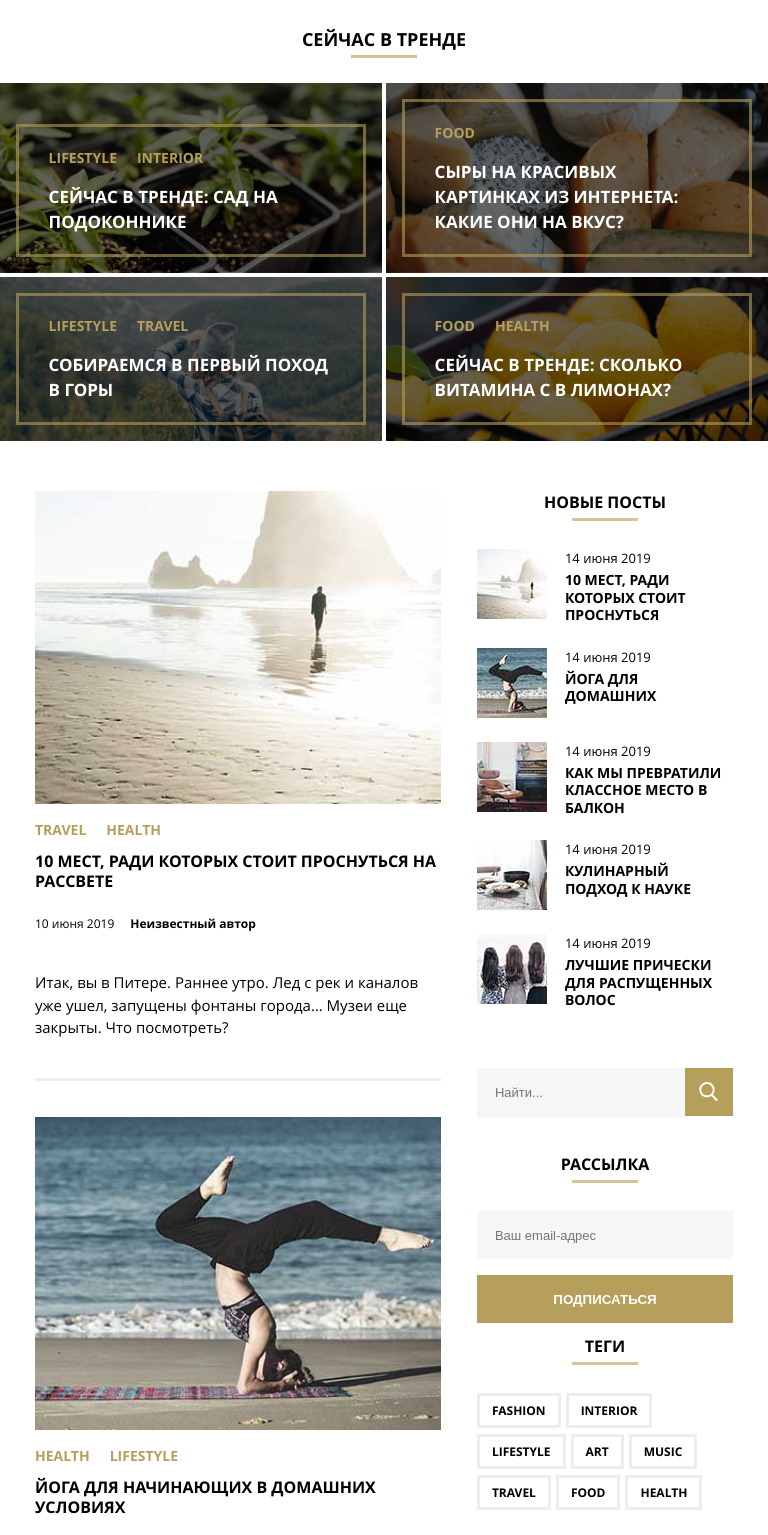
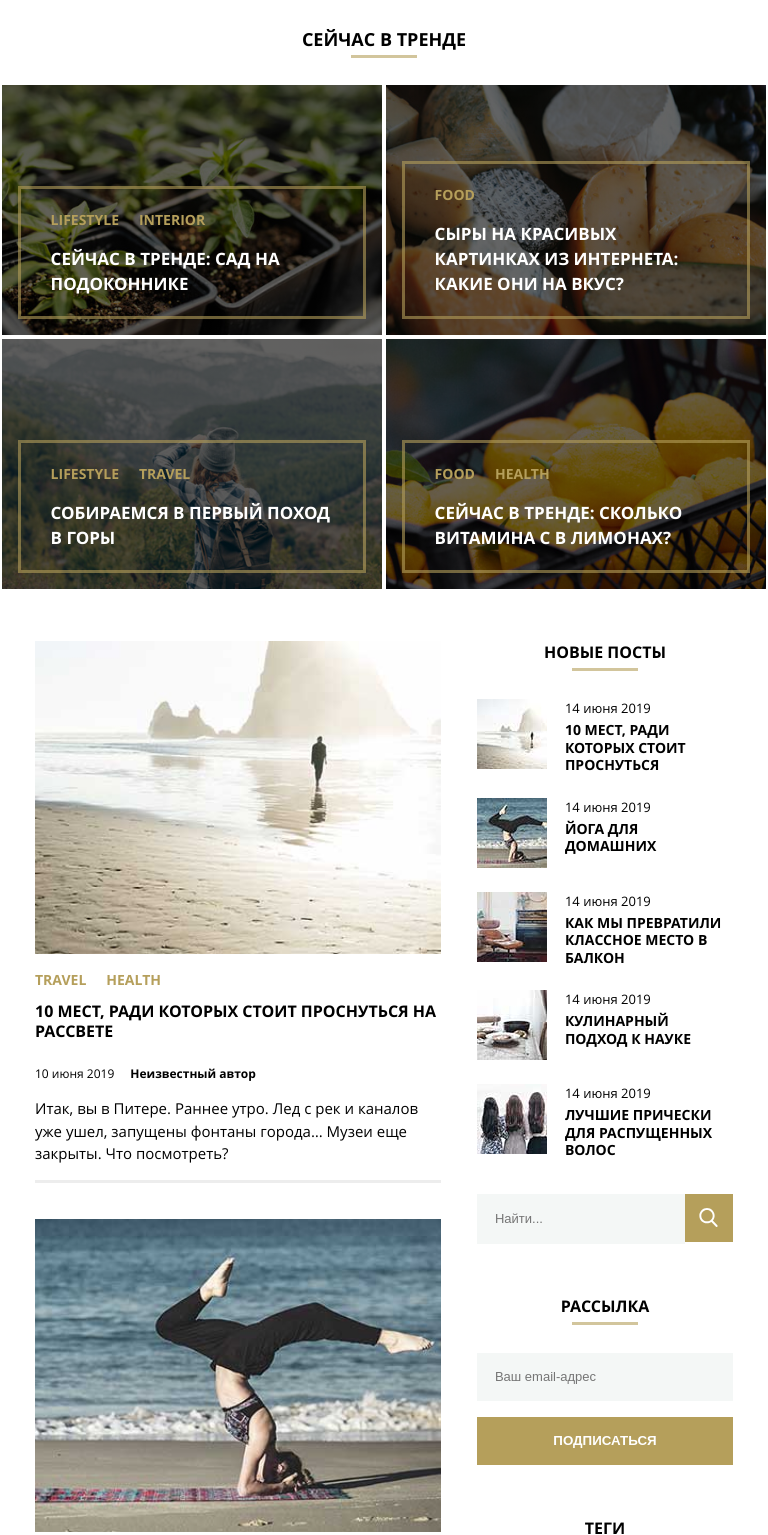
Before and after one commit to SergeySmorodin/new.github.io., a plain HTML site: page index.html in a window 768 px wide. Shown: the part 405-1940 px from the top of the page. Drawn offline with Linux system fonts and the light colour scheme.

Commit message:
efefedfed

```diff
--- a/css/style.css
+++ b/css/style.css
@@ -1011,13 +1011,8 @@ input[type="radio"]:not(:checked) + .popup-radio-name::before{
     margin-bottom: 3.125rem;
   }
 
-  .trends-list {
-  display: flex;
-  flex-wrap: wrap;
-  margin: -2px;
- }
-
 .trends-list-item {
+  min-height: 250px;
   width: calc(50% - 4px);
   margin: 2px;
   box-sizing: border-box;
@@ -1079,7 +1074,7 @@ input[type="radio"]:not(:checked) + .popup-radio-name::before{
   }
 
   .article-content {
-    margin-bottom: 1.5rem;
+    margin-bottom: 0;
   }
 
   .article-title {
@@ -1088,7 +1083,7 @@ input[type="radio"]:not(:checked) + .popup-radio-name::before{
   }
 
   .article-wraper {
-    margin-bottom: 1.5rem;
+    margin-bottom: 0;
   }
 
   .article-date {
@@ -1112,11 +1107,15 @@ input[type="radio"]:not(:checked) + .popup-radio-name::before{
 
   .side-item {
     /* margin-bottom: 2.75rem; */
-    margin-bottom: 2.2rem;
+    margin-bottom: 0.7rem;
   }
 
   .form {
     padding: 0 0 2rem;
+  }
+
+  input {
+    margin: 0 0 40px;
   }
 
   .side-item-title {
@@ -1128,6 +1127,10 @@ input[type="radio"]:not(:checked) + .popup-radio-name::before{
     width: 100%;
     margin-bottom: 1.5rem;
   }
+
+  .btn-reset {
+      margin-bottom: 2.5625rem;
+    }
 
   /*=======================================*/
   /*SHOP*/
@@ -1190,8 +1193,6 @@ input[type="radio"]:not(:checked) + .popup-radio-name::before{
 @media (min-width: 641px) and (max-width: 1200px) and (orientation: portrait) {
   .trends-list-item {
     min-height: 15.5rem;
-    /* width: calc(50% - 2px);
-    margin-bottom: 2px; */
   }
 
   .trends-list-item:nth-child(odd) {
```
